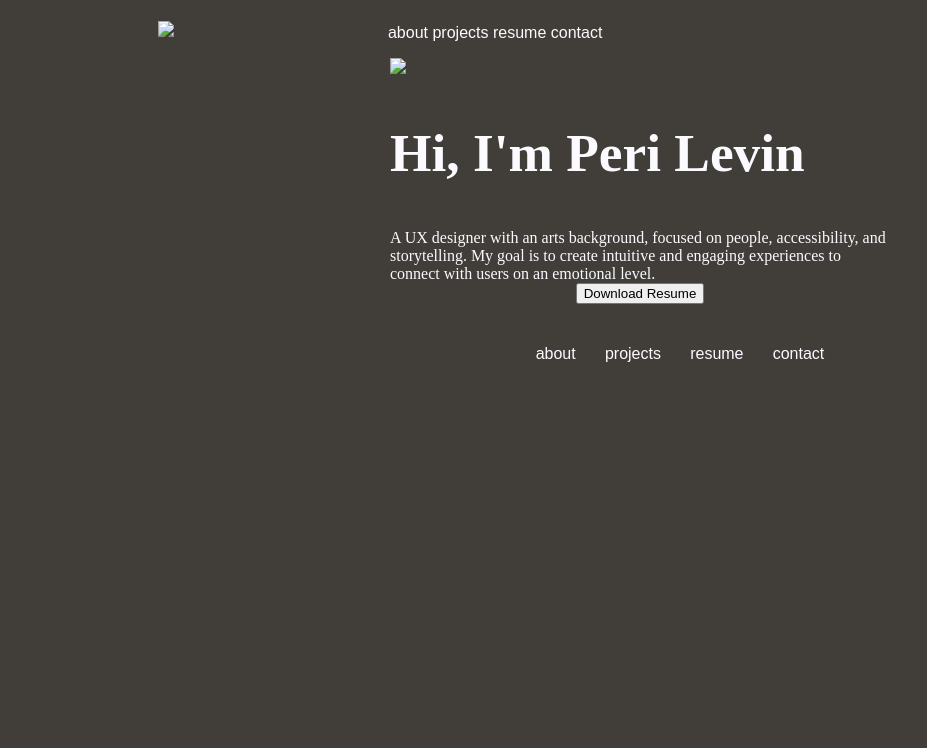
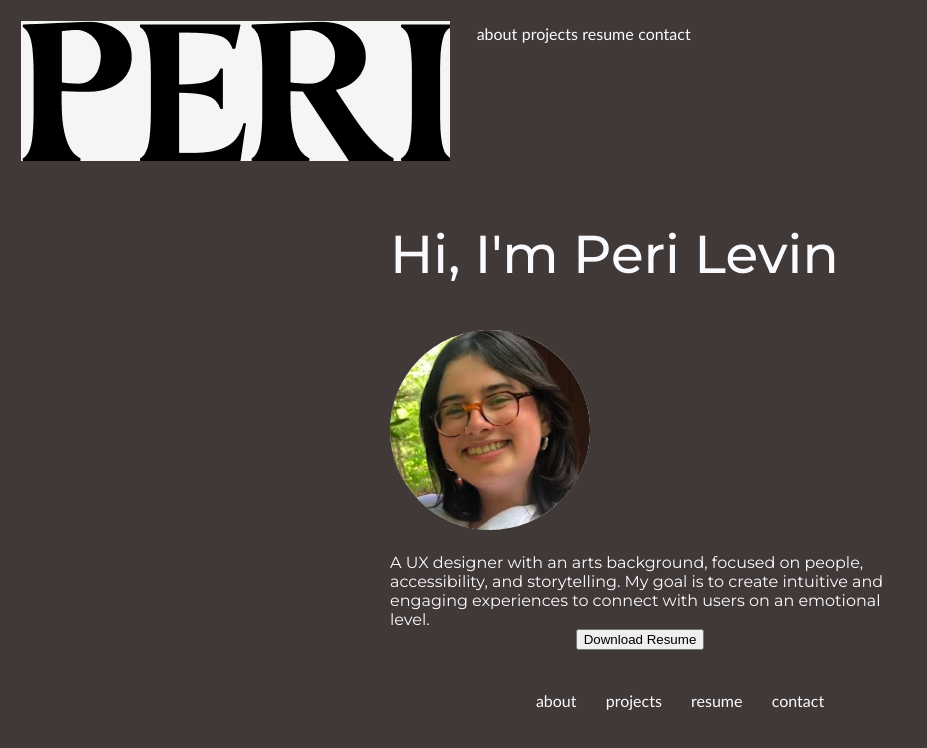
Before and after one commit to perilevin/UX_UI_HW_17, a plain HTML site: page index.html in a window 1280 px wide. Shown: the whole page, without its empty margins (0-927 px from the left). Drawn offline with Linux system fonts and the light colour scheme.

Commit message:
push to main
go

```diff
--- a/css/style.css
+++ b/css/style.css
@@ -1,7 +1,7 @@
  body{
-    background-color:#413D38 ;
+    background-color:#413838 ;
     color: #FBFAFF;
-    font-family: montserrat;
+    font-family: 'Montserrat', sans-serif;
  }
 
 
@@ -9,25 +9,29 @@
  .inline-block{
     display: inline-block;
     vertical-align: top;
-    font-family: 'Cabin', sans-serif;
+    font-family:'Gill Sans', 'Gill Sans MT', Calibri, 'Trebuchet MS', sans-serif
   }
 
+
   .logo{
-    width: 23%;
+    width: 30%;
     padding: 1%;
     text-align: center;
   }
 
   .nav{
-    width: 73%;
-    padding: 1%;
-    font-family: 'Cabin', sans-serif;
+    padding: 80%;
+    margin: 80%;
+    text-align: center;
+    font-family: "inherit";
+
   }
+
 
   ul{
     width: 100%;
     margin-left: auto;
-    font-family: 'Cabin', sans-serif;
+    font-family: 'inherit', sans-serif;
     text-align: center;
   }
 
@@ -37,17 +41,22 @@
 
   }
 
-  .content{
+  .content {
     width: 500px;
     margin: 0 auto;
     font-family: montserrat;
   }
 
-  h1{
-    font-family: montserrat;
+  .circle {
+    border-radius: 90%;
+    width: 40%;
+    justify-content: center;
+  }
+
+  h1 {
+    font-family: 'Montserrat', sans-serif;
     font-size: 40pt;
-
-
+    font-weight: 500;
   }
 
   button{
@@ -57,7 +66,7 @@
   }
 
   footer{
-    background-color: #413D38;
+    background-color: #413838;
     padding: 1%;
     text-align: center;
   }
@@ -71,3 +80,9 @@
     padding: 1%;
     text-align: center;
   }
+
+  .flex-container {
+    display: flex;
+    height: 200px;
+    align-items: stretch;
+  }
--- a/index.html
+++ b/index.html
@@ -3,12 +3,14 @@
     <head>
         <title> my portfolio </title>
         <link rel="stylesheet" href="css/style.css">
-
+        <link rel="preconnect" href="https://fonts.googleapis.com">
+        <link rel="preconnect" href="https://fonts.gstatic.com" crossorigin>
+        <link href="https://fonts.googleapis.com/css2?family=Montserrat:wght@300;400;500;600&display=swap" rel="stylesheet">
     </head>
     <body>
         <header class="navigation" >
             <div class="inline-block logo" >
-                <img src="logo.jpg">
+                <img src="images/logo.png">
             </div>
        <nav class="inline-block">
         <ul>
@@ -40,11 +42,11 @@
 
         <section class="herolmg">
             <div class="content">
-                <img src="periface.jpg">
-
-                <h1>Hi, I'm Peri Levin
-                    <br>
-                </h1>
+                <div class="flexcontainer">
+                <div> <h1>Hi, I'm Peri Levin</h1> </div>
+               <div> <img src="images/periface.jpg" class="circle"> </div>
+                </div>
+               <br>
 
                 <p2>
                     A UX designer with an arts background, focused on people, accessibility, and storytelling. My goal is to create intuitive and engaging experiences to connect with users on an emotional level. <br>
```
Also changed, not shown: 1 other file.
